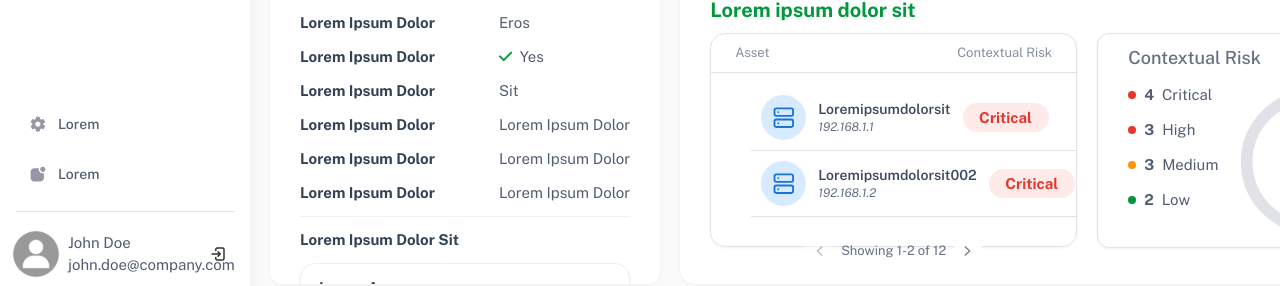
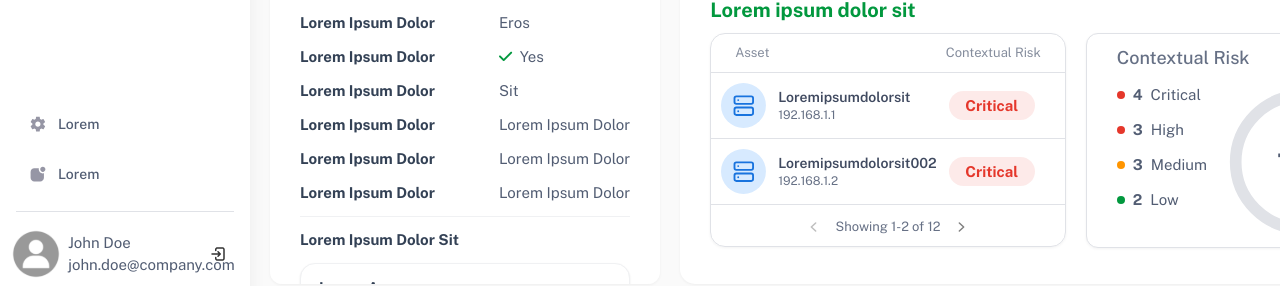
Before and after one commit to TunarshBee/spikerz-dashboard, an Angular app: page /dashboard in a window 1280 px wide. Shown: the part 476-762 px from the top of the page. Built offline with nearby package versions, Linux system fonts and the light colour scheme.

Commit message:
fix: restore contextual table design with semantic HTML

```diff
--- a/src/app/pages/dashboard/contextual-risk-table/contextual-risk-table.component.scss
+++ b/src/app/pages/dashboard/contextual-risk-table/contextual-risk-table.component.scss
@@ -48,6 +48,9 @@
 .asset-list {
 	display: flex;
 	flex-direction: column;
+	list-style: none;
+	padding: 0;
+	margin: 0;
 }
 
 .asset-item {
@@ -59,6 +62,7 @@
 	background: var(--white);
 	border-bottom: 1px solid var(--gray-100);
 	transition: all 0.2s ease;
+	list-style: none;
 
 	@include responsive(mobile) {
 		gap: 5px;
@@ -99,6 +103,7 @@
 			font-weight: 600;
 			color: var(--gray-900);
 			line-height: 1.2;
+			margin: 0;
 
 			@include responsive(mobile) {
 				font-size: 12px;
@@ -109,6 +114,8 @@
 			font-size: 12px;
 			color: var(--gray-500);
 			line-height: 1.2;
+			margin: 0;
+			font-style: normal;
 
 			@include responsive(mobile) {
 				font-size: 10px;
@@ -170,6 +177,7 @@
 		font-weight: 400;
 		line-height: 20px;
 		color: var(--gray-500);
+		margin: 0;
 	}
 
 	.pagination-controls {
```
